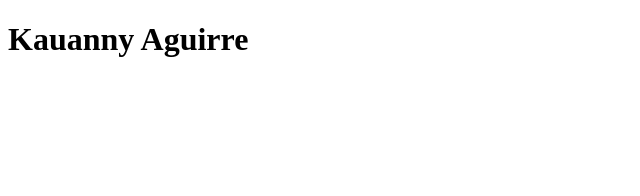
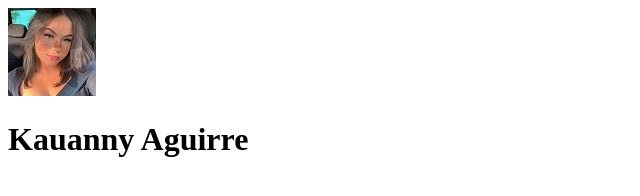
Before and after one commit to kauannyaguirre22b/meus-links, a plain HTML site: page index.html in a window 1280 px wide. Shown: the whole page, without its empty margins (0-640 px from the left). Drawn offline with Linux system fonts and the light colour scheme.

Commit message:
desenvolvimento do html

```diff
--- a/index.html
+++ b/index.html
@@ -7,8 +7,8 @@
 </head>
 <body>
    <div>
+        <img src="./kauanny88x88.jpg" alt="imagem do criador da pagina de links, kauanny aguirre">
         <h1>Kauanny Aguirre</h1>
-   </div>
-
+    </div>
 </body>
 </html>
```
